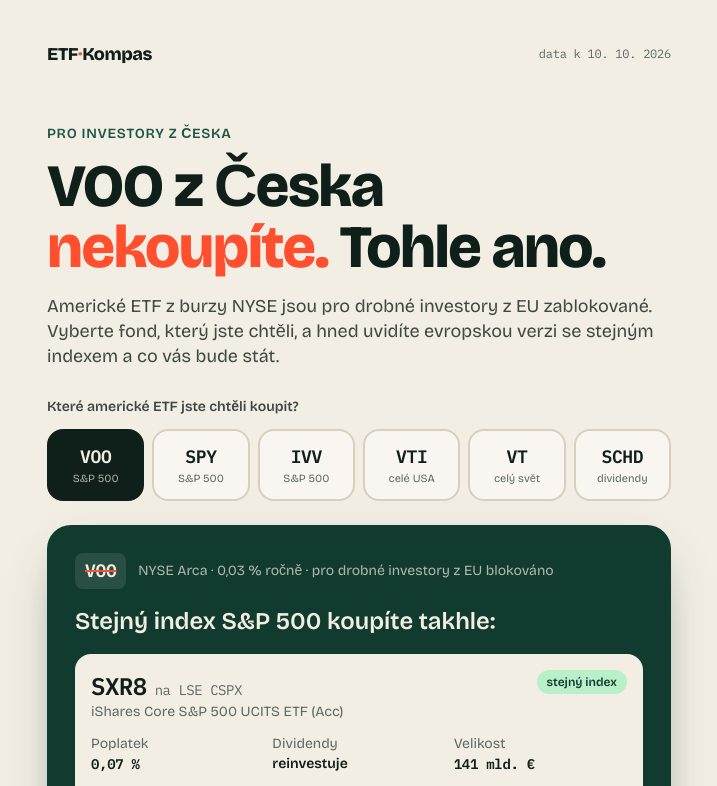
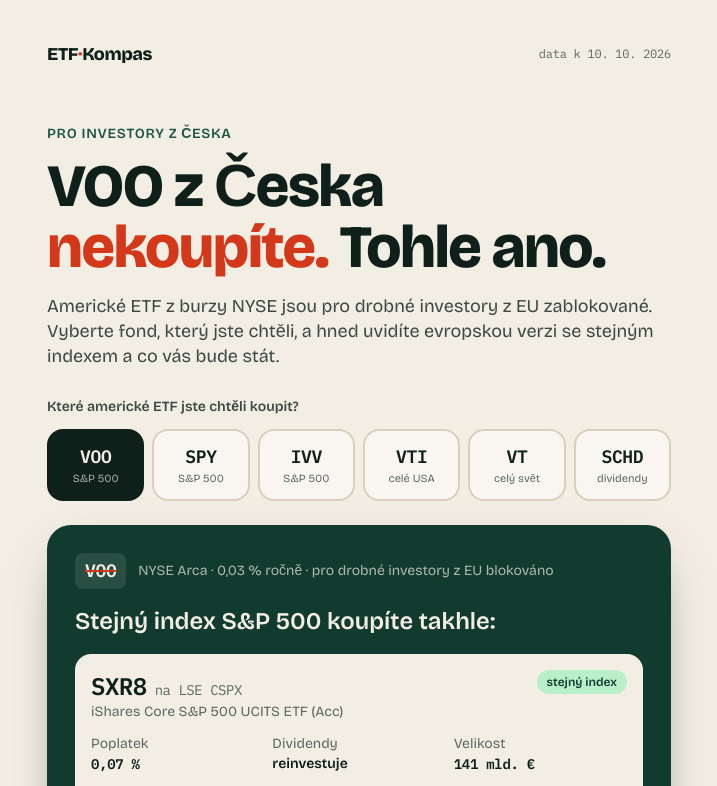
Before and after one commit to sky1407/etf-kompas, a Next.js app: page / in a window 1280 px wide. Shown: the top 786 px of the page, without its empty margins (281-998 px from the left). Built offline with nearby package versions, Linux system fonts and the light colour scheme; no server answers.

Commit message:
Darken signal color to meet WCAG AA contrast

```diff
--- a/src/app/globals.css
+++ b/src/app/globals.css
@@ -8,7 +8,7 @@
   --pine-2: #1d5546;
   --mint: #b9efc9;
   --gain: #1f9d5c;
-  --signal: #ff4f2e;
+  --signal: #d4381a;
   --muted: #5b6863;
   --line: #d8cfbf;
 }
```
